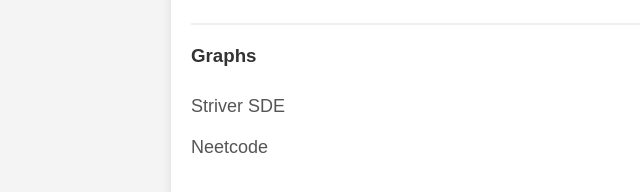
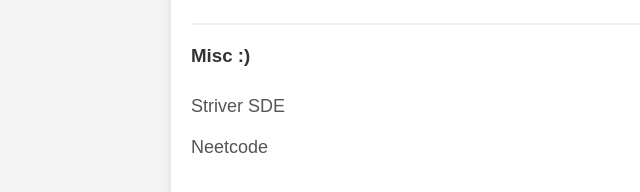
Before and after one commit to Kanupriya-Johari/Checklist, a plain HTML site: page index.html in a window 1280 px wide. Shown: the part 1974-2166 px from the top of the page, 49-689 px from the left. Drawn offline with Linux system fonts and the light colour scheme.

Commit message:
Update index.html

```diff
--- a/index.html
+++ b/index.html
@@ -127,7 +127,7 @@
             </ul>
         </section>
                 <section>
-            <h3>Graphs</h3>
+            <h3>Misc :)</h3>
             <ul>
                 <li onclick="toggleCheck(this)"><a href = "https://takeuforward.org/strivers-a2z-dsa-course/strivers-a2z-dsa-course-sheet-2/"></a>Striver SDE</li>
                 <li onclick="toggleCheck(this)"><a href = "https://neetcode.io/roadmap"></a>Neetcode</li>
```
